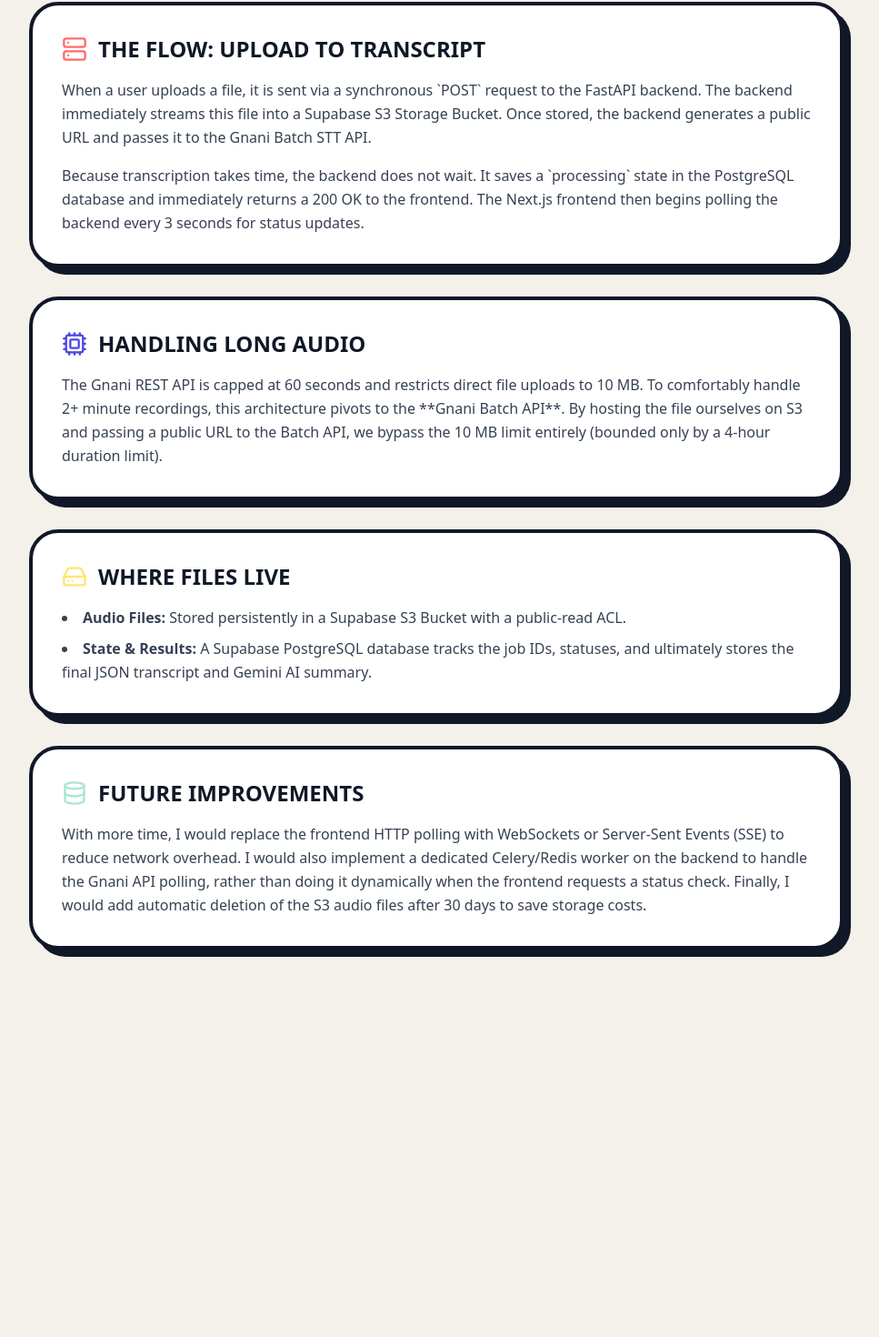
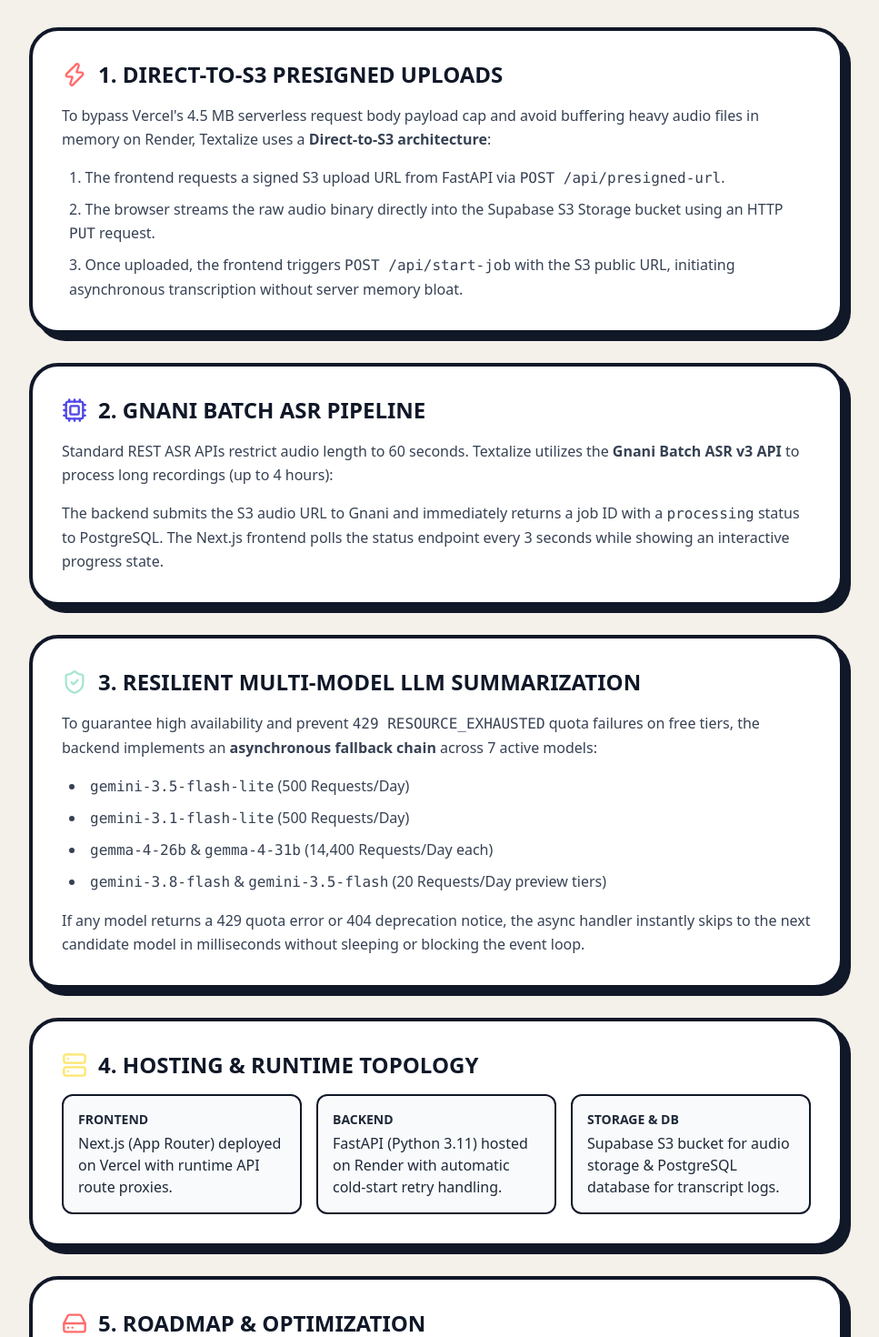
Before and after one commit to JunaidAli-dev/gnani-audio-notes, a Next.js app in the folder frontend/: page /architecture in a window 1280 px wide. Shown: the part 306-1776 px from the top of the page at 91% size, without its empty margins (160-1127 px from the left). Before the commit the page ends 1390 px from the top, so only its background shows below. Built offline with nearby package versions, Linux system fonts and the light colour scheme.

Commit message:
docs: update architecture page with direct S3 uploads, multi-model LLM fallback, and textalize branding

```diff
--- a/frontend/app/architecture/page.tsx
+++ b/frontend/app/architecture/page.tsx
@@ -1,5 +1,5 @@
 import Link from 'next/link';
-import { ArrowLeft, Code, Database, Server, Cpu, HardDrive } from 'lucide-react';
+import { ArrowLeft, Code, Database, Server, Cpu, HardDrive, ShieldCheck, Zap } from 'lucide-react';
 
 export default function Architecture() {
   return (
@@ -19,56 +19,97 @@
         {/* Title Card */}
         <div className="bg-[#4ECDC4] border-4 border-gray-900 rounded-[2rem] p-8 shadow-[8px_8px_0px_0px_#111827] mb-10">
           <h1 className="text-4xl font-black uppercase tracking-tighter mb-2">System Architecture</h1>
-          <p className="font-bold text-gray-800 text-lg">How Vocalize handles heavy audio files asynchronously.</p>
+          <p className="font-bold text-gray-800 text-lg">
+            How Textalize handles direct S3 uploads, asynchronous Gnani ASR, and multi-model LLM summarization.
+          </p>
         </div>
 
         {/* Content Sections */}
         <div className="space-y-8">
 
+          {/* Section 1: Presigned Direct S3 Upload */}
           <section className="bg-white border-4 border-gray-900 rounded-[2rem] p-8 shadow-[8px_8px_0px_0px_#111827]">
             <div className="flex items-center gap-3 mb-4">
-              <Server className="text-[#FF6B6B]" size={28} />
-              <h2 className="text-2xl font-black uppercase">The Flow: Upload to Transcript</h2>
+              <Zap className="text-[#FF6B6B]" size={28} />
+              <h2 className="text-2xl font-black uppercase">1. Direct-to-S3 Presigned Uploads</h2>
             </div>
             <p className="font-medium text-gray-700 leading-relaxed mb-4">
-              When a user uploads a file, it is sent via a synchronous `POST` request to the FastAPI backend.
-              The backend immediately streams this file into a Supabase S3 Storage Bucket.
-              Once stored, the backend generates a public URL and passes it to the Gnani Batch STT API.
+              To bypass Vercel's 4.5 MB serverless request body payload cap and avoid buffering heavy audio files in memory on Render, Textalize uses a <strong>Direct-to-S3 architecture</strong>:
+            </p>
+            <ol className="list-decimal list-inside font-medium text-gray-700 leading-relaxed space-y-2 pl-2">
+              <li>The frontend requests a signed S3 upload URL from FastAPI via <code>POST /api/presigned-url</code>.</li>
+              <li>The browser streams the raw audio binary directly into the Supabase S3 Storage bucket using an HTTP <code>PUT</code> request.</li>
+              <li>Once uploaded, the frontend triggers <code>POST /api/start-job</code> with the S3 public URL, initiating asynchronous transcription without server memory bloat.</li>
+            </ol>
+          </section>
+
+          {/* Section 2: Async Gnani Batch ASR */}
+          <section className="bg-white border-4 border-gray-900 rounded-[2rem] p-8 shadow-[8px_8px_0px_0px_#111827]">
+            <div className="flex items-center gap-3 mb-4">
+              <Cpu className="text-[#4F46E5]" size={28} />
+              <h2 className="text-2xl font-black uppercase">2. Gnani Batch ASR Pipeline</h2>
+            </div>
+            <p className="font-medium text-gray-700 leading-relaxed mb-4">
+              Standard REST ASR APIs restrict audio length to 60 seconds. Textalize utilizes the <strong>Gnani Batch ASR v3 API</strong> to process long recordings (up to 4 hours):
             </p>
             <p className="font-medium text-gray-700 leading-relaxed">
-              Because transcription takes time, the backend does not wait. It saves a `processing` state in the PostgreSQL database and immediately returns a 200 OK to the frontend. The Next.js frontend then begins polling the backend every 3 seconds for status updates.
+              The backend submits the S3 audio URL to Gnani and immediately returns a job ID with a <code>processing</code> status to PostgreSQL. The Next.js frontend polls the status endpoint every 3 seconds while showing an interactive progress state.
             </p>
           </section>
 
+          {/* Section 3: Multi-Model LLM Fallback Chain */}
           <section className="bg-white border-4 border-gray-900 rounded-[2rem] p-8 shadow-[8px_8px_0px_0px_#111827]">
             <div className="flex items-center gap-3 mb-4">
-              <Cpu className="text-[#4F46E5]" size={28} />
-              <h2 className="text-2xl font-black uppercase">Handling Long Audio</h2>
+              <ShieldCheck className="text-[#A8E6CF]" size={28} />
+              <h2 className="text-2xl font-black uppercase">3. Resilient Multi-Model LLM Summarization</h2>
             </div>
+            <p className="font-medium text-gray-700 leading-relaxed mb-4">
+              To guarantee high availability and prevent <code>429 RESOURCE_EXHAUSTED</code> quota failures on free tiers, the backend implements an <strong>asynchronous fallback chain</strong> across 7 active models:
+            </p>
+            <ul className="list-disc list-inside font-medium text-gray-700 leading-relaxed space-y-2 pl-2 mb-4">
+              <li><code>gemini-3.5-flash-lite</code> (500 Requests/Day)</li>
+              <li><code>gemini-3.1-flash-lite</code> (500 Requests/Day)</li>
+              <li><code>gemma-4-26b</code> & <code>gemma-4-31b</code> (14,400 Requests/Day each)</li>
+              <li><code>gemini-3.8-flash</code> & <code>gemini-3.5-flash</code> (20 Requests/Day preview tiers)</li>
+            </ul>
             <p className="font-medium text-gray-700 leading-relaxed">
-              The Gnani REST API is capped at 60 seconds and restricts direct file uploads to 10 MB. To comfortably handle 2+ minute recordings, this architecture pivots to the **Gnani Batch API**. By hosting the file ourselves on S3 and passing a public URL to the Batch API, we bypass the 10 MB limit entirely (bounded only by a 4-hour duration limit).
+              If any model returns a 429 quota error or 404 deprecation notice, the async handler instantly skips to the next candidate model in milliseconds without sleeping or blocking the event loop.
             </p>
           </section>
 
+          {/* Section 4: Hosting & Infrastructure */}
           <section className="bg-white border-4 border-gray-900 rounded-[2rem] p-8 shadow-[8px_8px_0px_0px_#111827]">
             <div className="flex items-center gap-3 mb-4">
-              <HardDrive className="text-[#FFE66D]" size={28} />
-              <h2 className="text-2xl font-black uppercase">Where Files Live</h2>
+              <Server className="text-[#FFE66D]" size={28} />
+              <h2 className="text-2xl font-black uppercase">4. Hosting & Runtime Topology</h2>
+            </div>
+            <div className="grid grid-cols-1 md:grid-cols-3 gap-4 font-medium text-gray-800">
+              <div className="bg-gray-50 border-2 border-gray-900 p-4 rounded-xl">
+                <span className="font-black block uppercase text-sm mb-1">Frontend</span>
+                Next.js (App Router) deployed on Vercel with runtime API route proxies.
+              </div>
+              <div className="bg-gray-50 border-2 border-gray-900 p-4 rounded-xl">
+                <span className="font-black block uppercase text-sm mb-1">Backend</span>
+                FastAPI (Python 3.11) hosted on Render with automatic cold-start retry handling.
+              </div>
+              <div className="bg-gray-50 border-2 border-gray-900 p-4 rounded-xl">
+                <span className="font-black block uppercase text-sm mb-1">Storage & DB</span>
+                Supabase S3 bucket for audio storage & PostgreSQL database for transcript logs.
+              </div>
+            </div>
+          </section>
+
+          {/* Section 5: Future Improvements */}
+          <section className="bg-white border-4 border-gray-900 rounded-[2rem] p-8 shadow-[8px_8px_0px_0px_#111827]">
+            <div className="flex items-center gap-3 mb-4">
+              <HardDrive className="text-[#FF6B6B]" size={28} />
+              <h2 className="text-2xl font-black uppercase">5. Roadmap & Optimization</h2>
             </div>
             <ul className="list-disc list-inside font-medium text-gray-700 leading-relaxed space-y-2">
-              <li><strong>Audio Files:</strong> Stored persistently in a Supabase S3 Bucket with a public-read ACL.</li>
-              <li><strong>State & Results:</strong> A Supabase PostgreSQL database tracks the job IDs, statuses, and ultimately stores the final JSON transcript and Gemini AI summary.</li>
+              <li><strong>Real-time WebSockets / SSE:</strong> Replace HTTP status polling with Server-Sent Events for instant transcript streaming.</li>
+              <li><strong>Celery & Redis Worker Queue:</strong> Offload ASR status checking to dedicated background workers rather than dynamic request polling.</li>
+              <li><strong>Automated S3 Lifecycle Policies:</strong> Configure 30-day auto-deletion on Supabase S3 buckets to reduce storage overhead.</li>
             </ul>
-          </section>
-
-          <section className="bg-white border-4 border-gray-900 rounded-[2rem] p-8 shadow-[8px_8px_0px_0px_#111827]">
-            <div className="flex items-center gap-3 mb-4">
-              <Database className="text-[#A8E6CF]" size={28} />
-              <h2 className="text-2xl font-black uppercase">Future Improvements</h2>
-            </div>
-            <p className="font-medium text-gray-700 leading-relaxed">
-              With more time, I would replace the frontend HTTP polling with WebSockets or Server-Sent Events (SSE) to reduce network overhead. I would also implement a dedicated Celery/Redis worker on the backend to handle the Gnani API polling, rather than doing it dynamically when the frontend requests a status check. Finally, I would add automatic deletion of the S3 audio files after 30 days to save storage costs.
-            </p>
           </section>
 
         </div>
```
